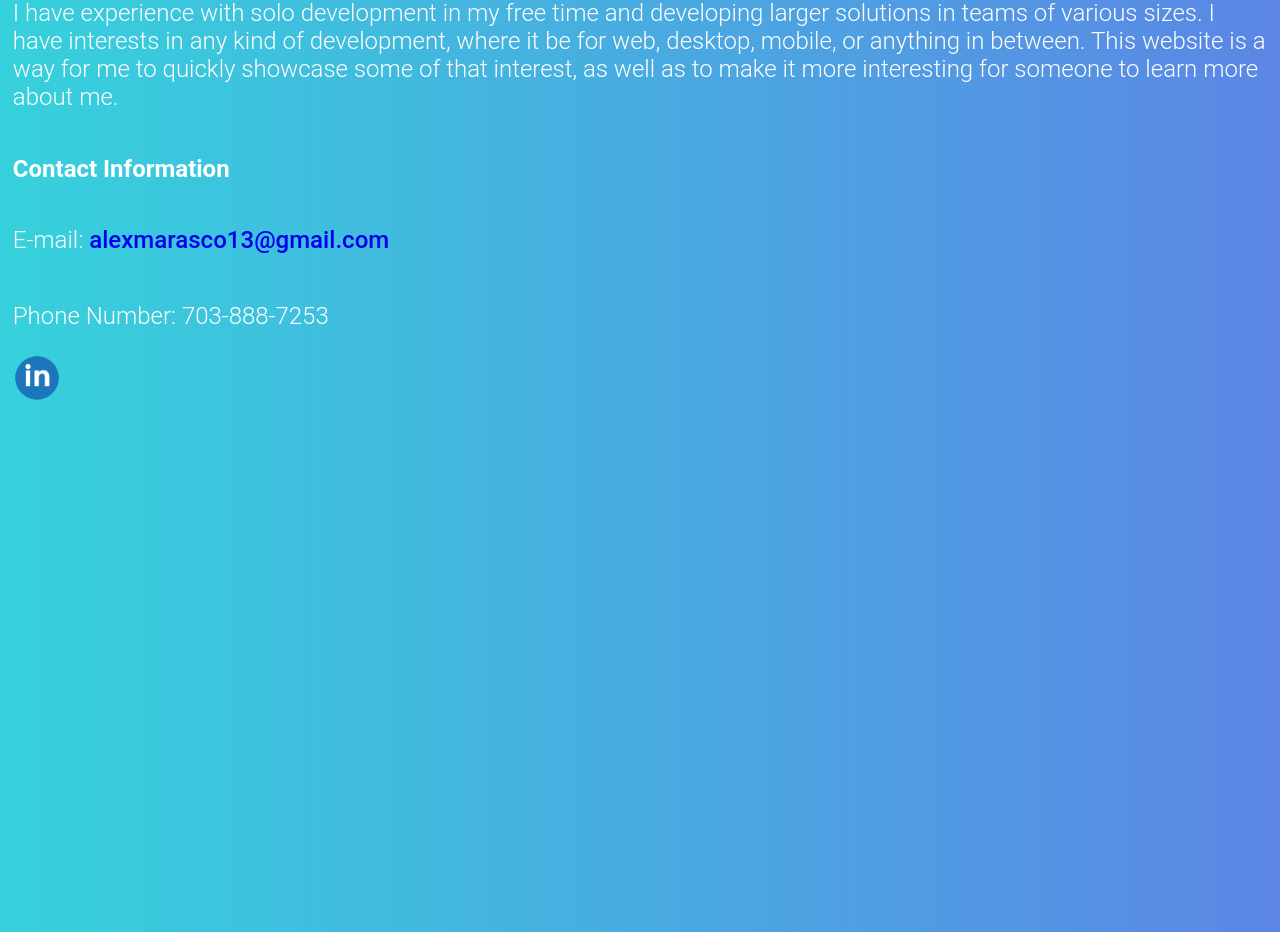
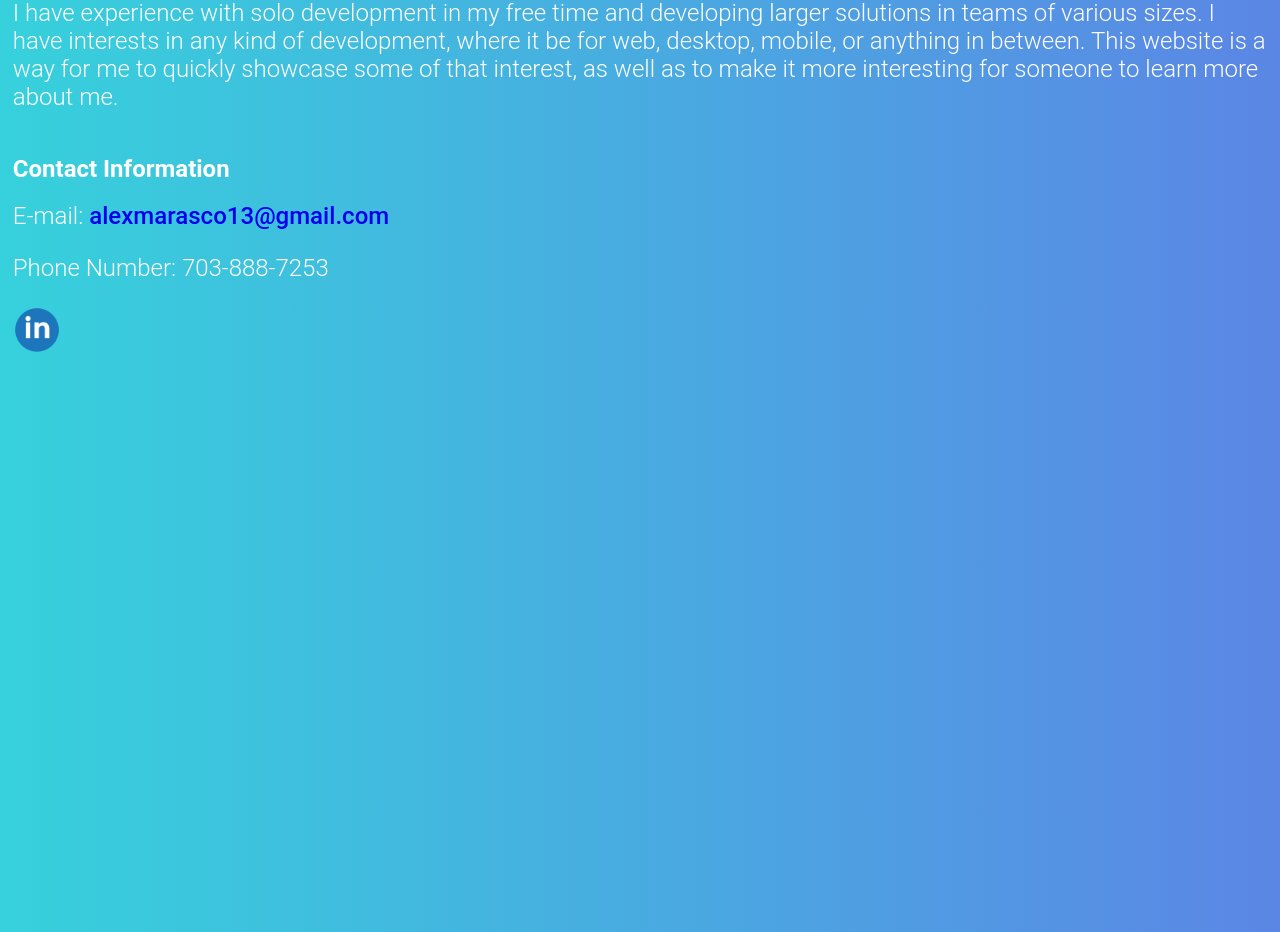
Before and after one commit to Marascax/alex-marasco-personal-site, a React (Create React App) app: page / in a window 1280 px wide. Shown: the part 964-1896 px from the top of the page. Built offline with nearby package versions, Linux system fonts and the light colour scheme.

Commit message:
contact info div grouping

```diff
--- a/src/components/aboutMeBody.js
+++ b/src/components/aboutMeBody.js
@@ -6,6 +6,8 @@ const AboutMeBody = props => {
         <div className='MainContent'>
 
             <p>{pageData.text}</p>
+
+            <div className='ContactInfo'>
 
                 <h2>Contact Information</h2>
                 <p>
@@ -21,6 +23,7 @@ const AboutMeBody = props => {
                 </p>
 
             </div>
+        </div>
     )
 }
 
--- a/src/containers/pages/aboutMe/aboutMe.scss
+++ b/src/containers/pages/aboutMe/aboutMe.scss
@@ -73,15 +73,24 @@
             font-weight: 500;
         }
 
-        .LinkedIn {
-            margin: 0;
+        .ContactInfo {
 
-            .Icon {
-                width: 2em;
-                height: 2em;
+            p {
+                margin-top: 0;
+            }
+
+            .LinkedIn {
+                margin: 0;
+
+                .Icon {
+                    width: 2em;
+                    height: 2em;
+                }
             }
         }
 
 
+
+
     }
 }
```
Lines whose indentation alone changed are shown as unchanged.
